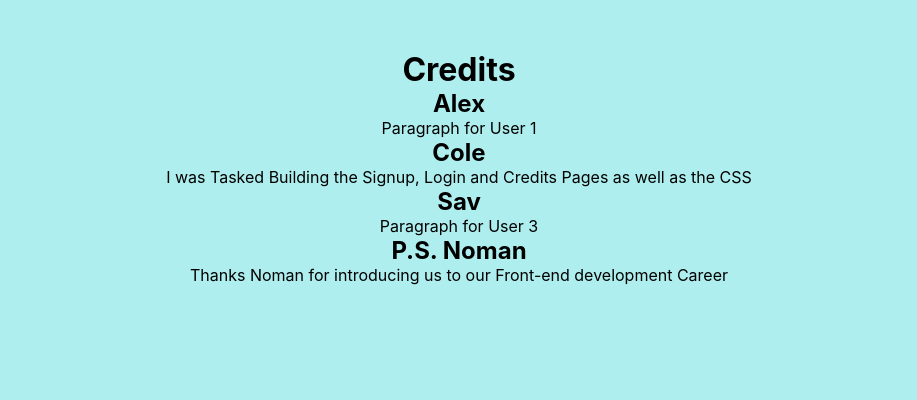
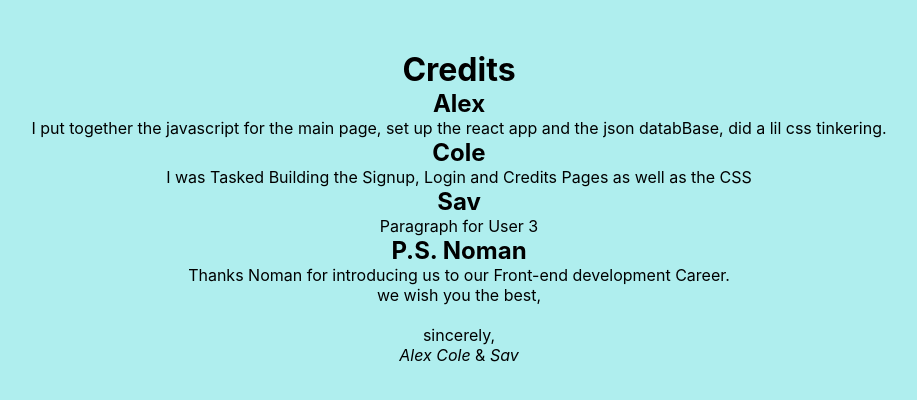
Before and after one commit to Sixsinglebird/FS-JS, a React (Create React App) app: page /Credits in a window 1280 px wide. Shown: the top 400 px of the page, without its empty margins (181-1098 px from the left). Built offline with nearby package versions, Linux system fonts and the light colour scheme; data requests are answered from the project's data file.

Commit message:
: ) done

```diff
--- a/src/App.js
+++ b/src/App.js
@@ -4,7 +4,6 @@ import "./App.css";
 import { BrowserRouter as Router, Routes, Route } from "react-router-dom";
 import Main from "./components/Main";
 import Login from "./components/Login";
-import Profile from "./components/Profile";
 import Signup from "./components/Signup";
 import Credits from "./components/Credits";
 
@@ -78,10 +77,7 @@ function App() {
             />
           }
         />
-        <Route
-          path="/Credits"
-          element={<Credits />}
-        />
+        <Route path="/Credits" element={<Credits />} />
       </Routes>
     </Router>
   );
--- a/src/components/Credits.jsx
+++ b/src/components/Credits.jsx
@@ -1,7 +1,5 @@
 import React from "react";
 import { Link } from "react-router-dom";
-
-
 
 function Credits() {
   return (
@@ -9,11 +7,17 @@ function Credits() {
       <h1>Credits</h1>
       <div>
         <h2>Alex</h2>
-          <p>Paragraph for User 1</p>
+        <p>
+          I put together the javascript for the main page, set up the react app
+          and the json databBase, did a lil css tinkering.
+        </p>
       </div>
       <div>
         <h2>Cole</h2>
-          <p>I was Tasked Building the Signup, Login and Credits Pages as well as the CSS</p>
+        <p>
+          I was Tasked Building the Signup, Login and Credits Pages as well as
+          the CSS
+        </p>
       </div>
       <div>
         <h2>Sav</h2>
@@ -21,7 +25,15 @@ function Credits() {
       </div>
       <div>
         <h2>P.S. Noman</h2>
-            <p>Thanks Noman for introducing us to our Front-end development Career</p>
+        <p>
+          Thanks Noman for introducing us to our Front-end development Career.
+        </p>
+        <p>we wish you the best,</p>
+        <br />
+        <p>sincerely,</p>
+        <p>
+          <em>Alex</em> <em>Cole</em> & <em>Sav</em>
+        </p>
       </div>
     </div>
   );
```
Lines whose indentation alone changed are shown as unchanged.
